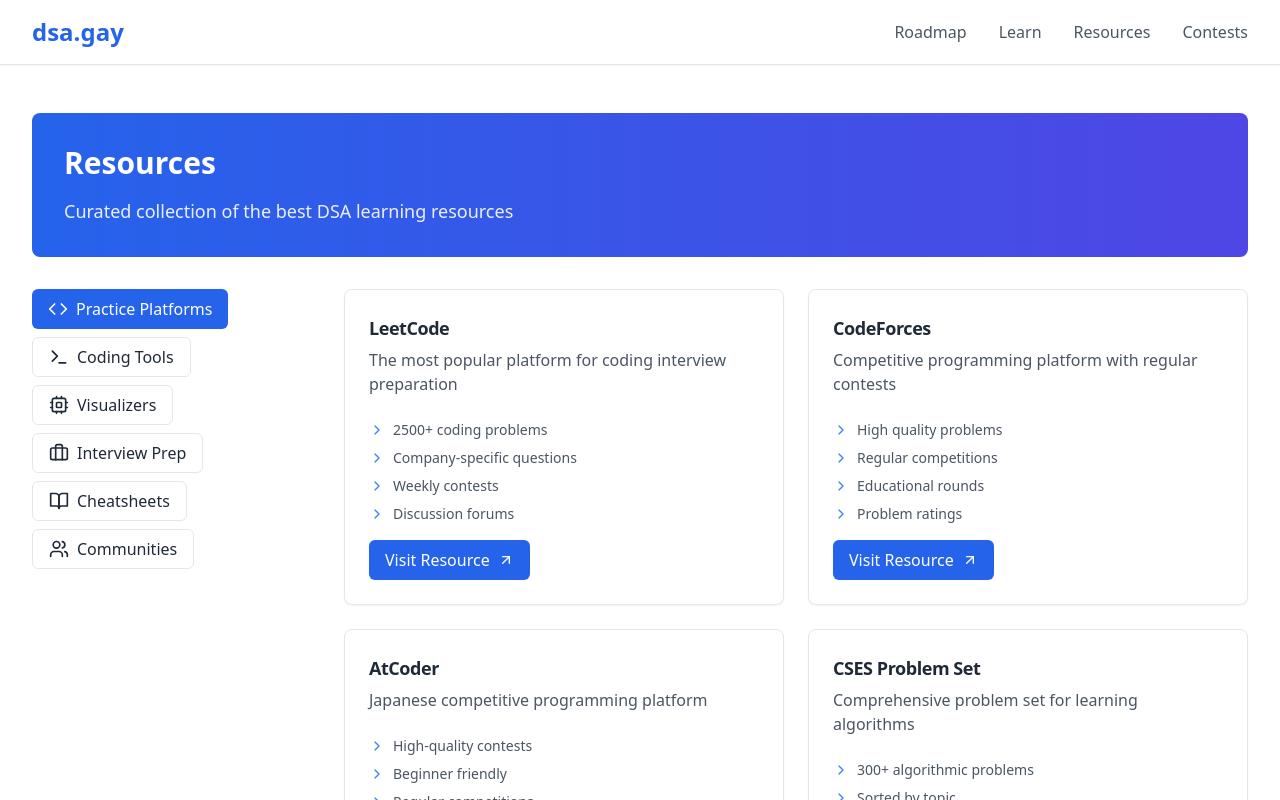
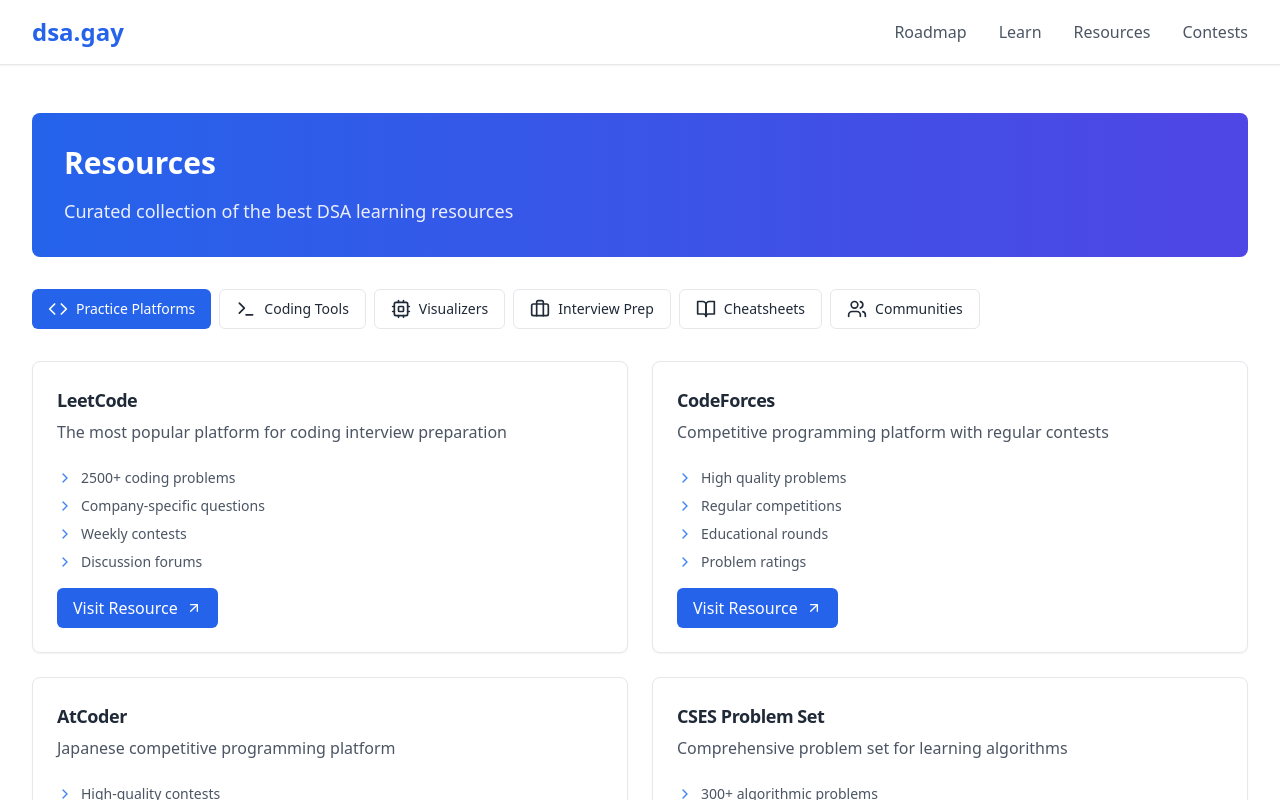
Before and after one commit to rohzzn/dsa, a Next.js app: page /resources in a window 1280 px wide. Shown: the top 800 px of the page. Built offline with nearby package versions, Linux system fonts and the light colour scheme.

Commit message:
Refactor Resources page layout and improve FilterButton styling for better usability

```diff
--- a/src/components/sections/Resources.tsx
+++ b/src/components/sections/Resources.tsx
@@ -1,7 +1,7 @@
 import React, { useState } from 'react';
 import { Card, CardHeader, CardTitle, CardContent } from '@/components/ui/card';
 import { Button } from '@/components/ui/button';
-import { Code,  Users, BookOpen, Terminal, Cpu,
+import { Code, Users, BookOpen, Terminal, Cpu,
          Briefcase, ChevronRight, ArrowUpRight } from 'lucide-react';
 
 interface Resource {
@@ -213,10 +213,13 @@
   <Button
     onClick={onClick}
     variant={isActive ? "default" : "outline"}
-    className="w-full justify-start"
+    className={`px-4 py-2 flex items-center justify-start w-full rounded-md
+                ${isActive ? 'bg-blue-600 text-white' : 'bg-white text-gray-700 border border-gray-200'}`}
   >
-    {icon}
-    <span className="ml-2">{children}</span>
+    <span className="flex items-center justify-center w-5 h-5">
+      {icon}
+    </span>
+    <span className="ml-2 text-sm font-medium">{children}</span>
   </Button>
 );
 
@@ -260,8 +263,7 @@
         </p>
       </div>
 
-      {/* Mobile Category Select */}
-      <div className="lg:hidden grid grid-cols-2 gap-2 px-4">
+      <div className="flex flex-wrap gap-2 px-4 sm:px-0">
         {Object.entries(CATEGORIES).map(([key, value]) => (
           <FilterButton
             key={key}
@@ -274,20 +276,7 @@
         ))}
       </div>
 
-      <div className="grid grid-cols-1 lg:grid-cols-4 gap-4 sm:gap-8 px-4 sm:px-0">
-        {/* Desktop Sidebar */}
-        <div className="hidden lg:block space-y-2">
-          {Object.entries(CATEGORIES).map(([key, value]) => (
-            <FilterButton
-              key={key}
-              isActive={activeCategory === key}
-              onClick={() => setActiveCategory(key as CategoryType)}
-              icon={getIconForCategory(key as CategoryType)}
-            >
-              {value}
-            </FilterButton>
-          ))}
-        </div>
+      <div className="grid grid-cols-1 gap-4 sm:gap-8 px-4 sm:px-0">
 
         {/* Resources Grid */}
         <div className="lg:col-span-3">
```
